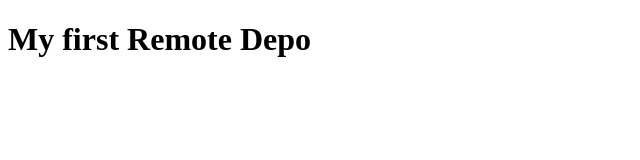
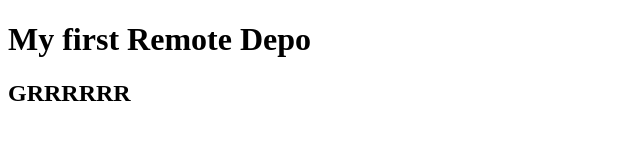
Before and after one commit to cjorda15/github-intro, a plain HTML site: page index.html in a window 1280 px wide. Shown: the whole page, without its empty margins (0-640 px from the left). Drawn offline with Linux system fonts and the light colour scheme.

Commit message:
add<h2>grrr</h2> git push origin add-content git show asldfjlkasf

```diff
--- a/index.html
+++ b/index.html
@@ -6,5 +6,6 @@
   </head>
   <body>
     <h1>My first Remote Depo</h1>
+    <h2>GRRRRRR</h2>
   </body>
 </html>
```
